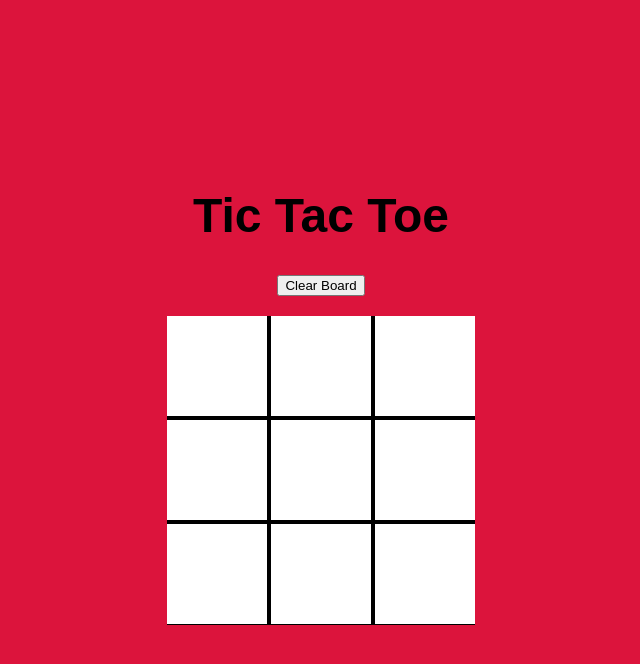
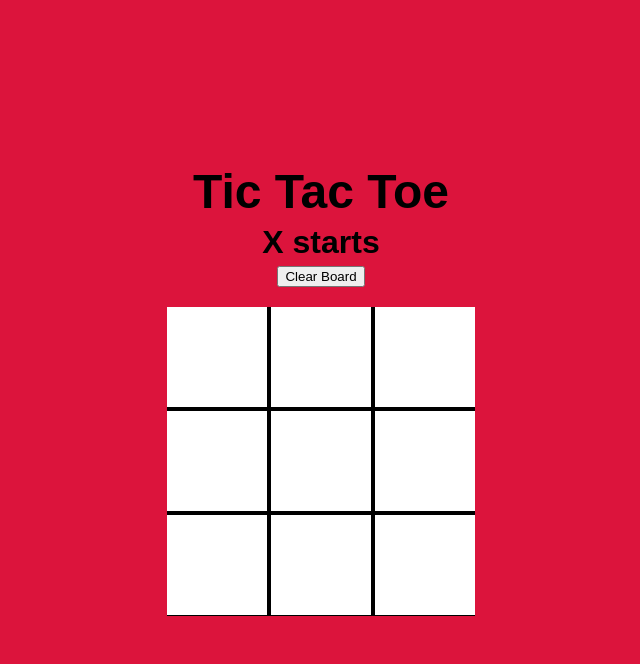
Before and after one commit to YellowLighte/Tic-Tac-Toe, a plain HTML site: page index.html in a window 1280 px wide. Both pictures are taken after a click on the button "Clear Board". Shown: the whole page, without its empty margins (319-959 px from the left). Drawn offline with Linux system fonts and the light colour scheme.

Commit message:
created logic to change h2 text when win condition met

```diff
--- a/index.html
+++ b/index.html
@@ -11,6 +11,7 @@
 <body>
     <div class="game-container">
         <h1 id="head-text">Tic Tac Toe</h1>
+        <h2 id="player-turn-text"></h2>
         <button id="clear-btn">Clear Board</button>
         <div class="game-board-grid">
             <div class="game-board-space" id="0"></div>
--- a/js/script.js
+++ b/js/script.js
@@ -2,7 +2,8 @@ const gameBoard = document.querySelector('.game-board-grid');
 const clearBtn = document.querySelector('#clear-btn');
 const squares = document.querySelector('.game-board-grid').querySelectorAll('.game-board-space');
 const headText = document.querySelector('#head-text');
-const gameContainer = document.querySelector('.game-container');
+//const gameContainer = document.querySelector('.game-container');
+const playerTurnText = document.querySelector('#player-turn-text');
 const player1_text = 'X';
 const player2_text = 'O';
 let moveCounter = 0;
@@ -13,6 +14,9 @@ clearBtn.addEventListener('click', clearBoard);
 
 function createBoard() {
     currentPlayer = player1_text;
+    clearBtn.innerHTML = 'Clear Board';
+    playerTurnText.innerHTML = `${currentPlayer} starts`;
+    playerTurnText.style.display = 'block';
     moveCounter = 0;
     gameBoard.childNodes.forEach(child => {
         child.addEventListener('click', squareEventHandling, {once: true})
@@ -20,6 +24,7 @@ function createBoard() {
 }
 
 function squareEventHandling(event) {
+
     if (currentPlayer === player1_text) {
         event.target.style.color = 'blue';
     } else {
@@ -30,8 +35,10 @@ function squareEventHandling(event) {
     if (moveCounter >= 4) {
         checkForWin();
         if (checkForWin()) {
-            //headText.innerText = `${currentPlayer} won the game`;
+            removeSquareEventHandlers();
             window.confirm(`${currentPlayer} won the game`);
+            clearBtn.innerHTML = 'Play again?';
+            playerTurnText.style.display = 'none';
         }
     }
     changePlayer();
@@ -44,16 +51,21 @@ function clearBoard() {
     moveMemory = [1,2,3,4,5,6,7,8,9];
     currentPlayer = player1_text;
     moveCounter = 0;
+    removeSquareEventHandlers();
+    headText.innerText = 'Tic Tac Toe';
+    createBoard();
+}
+
+function removeSquareEventHandlers() {
     squares.forEach(square => {
         square.removeEventListener('click', squareEventHandling);
-    });
-    headText.innerText = 'Tic Tac Toe';
-    createBoard();
+    })
 }
 
 function changePlayer() {
     currentPlayer = currentPlayer === player1_text ? player2_text : player1_text;
     moveCounter++;
+    playerTurnText.innerHTML = `It's ${currentPlayer}'s turn`;
 }
 
 function checkForWin() {
--- a/styles.css
+++ b/styles.css
@@ -36,4 +36,12 @@ body {
 
 h1 {
     font-size: xxx-large;
+    padding: 0;
+    margin: 0;
 }
+
+h2 {
+    font-size: xx-large;
+    padding: 0;
+    margin: 5px;
+}
```
